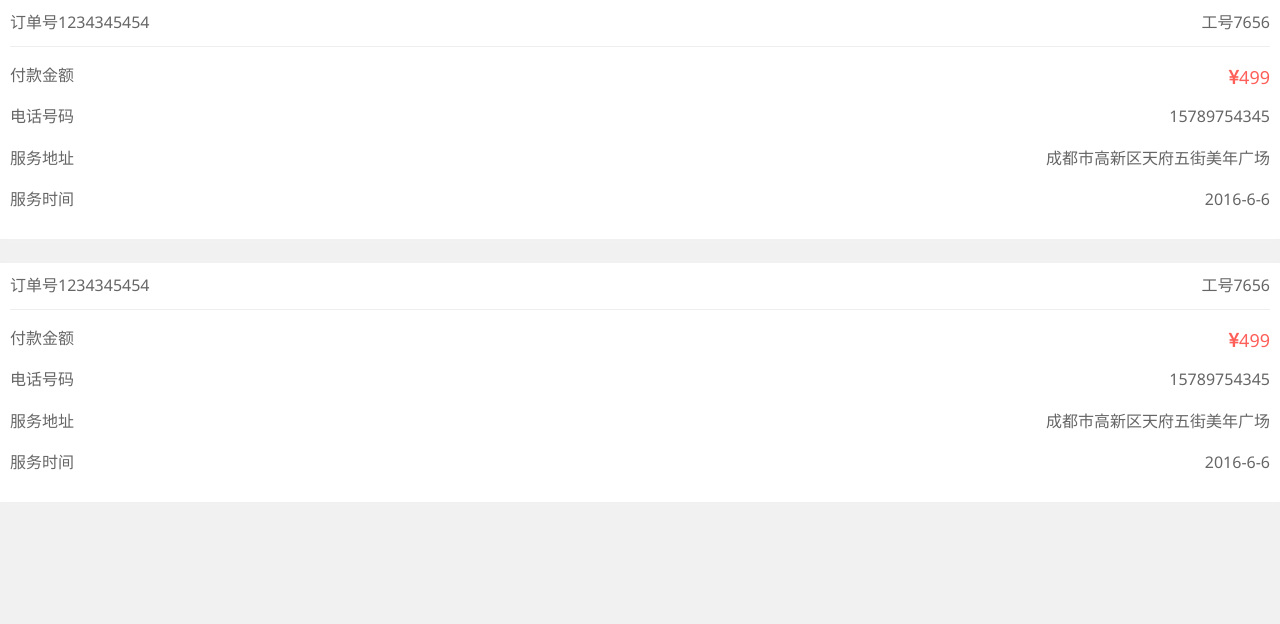
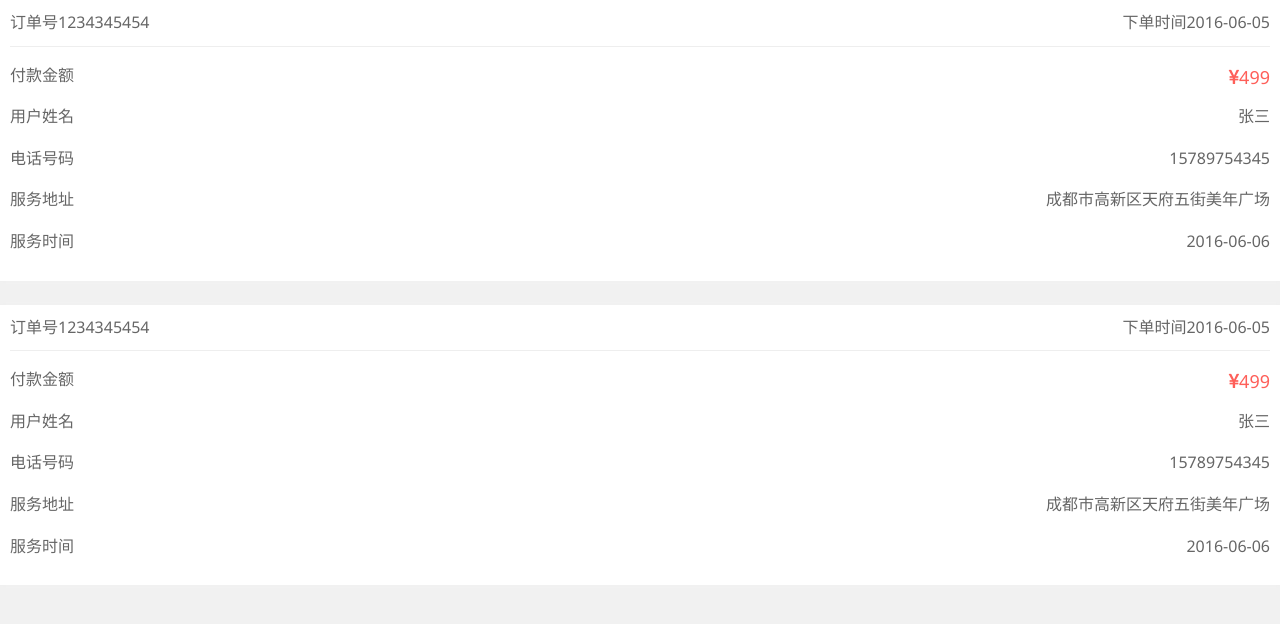
Before and after one commit to kerenTeam/chef.zlzmm.com, a CodeIgniter app: page /database/index.php/chef/chefOrderHistory in a window 1280 px wide. Shown: the part 49-673 px from the top of the page. Run offline with CodeIgniter, Linux system fonts and the light colour scheme.

Commit message:
no message

```diff
--- a/wxchef/views/chef/chefOrderHistory.php
+++ b/wxchef/views/chef/chefOrderHistory.php
@@ -16,24 +16,26 @@
       <a href="<?php echo site_url('chef/chefOrder');?>">
         <p class="am-cf manageBor botbor">
           <span class="am-fl">订单号1234345454</span>
-          <span class="am-fr">工号7656</span>
+          <span class="am-fr">下单时间2016-06-05</span>
         </p>
         <p>付款金额<span class="am-icon-cny am-text-lg am-fr red">499</span></p>
+        <p>用户姓名<span class="am-fr">张三</span></p>
         <p>电话号码<span class="am-fr">15789754345</span></p>
         <p>服务地址<span class="am-fr">成都市高新区天府五街美年广场</span></p>
-        <p>服务时间<span class="am-fr">2016-6-6</span></p>
+        <p>服务时间<span class="am-fr">2016-06-06</span></p>
       </a>
     </div>
     <div class="manageOrder am-padding-sm am-shadow am-margin-bottom-lg">
       <a href="<?php echo site_url('chef/chefOrder');?>">
         <p class="am-cf manageBor botbor">
           <span class="am-fl">订单号1234345454</span>
-          <span class="am-fr">工号7656</span>
+          <span class="am-fr">下单时间2016-06-05</span>
         </p>
         <p>付款金额<span class="am-icon-cny am-text-lg am-fr red">499</span></p>
+        <p>用户姓名<span class="am-fr">张三</span></p>
         <p>电话号码<span class="am-fr">15789754345</span></p>
         <p>服务地址<span class="am-fr">成都市高新区天府五街美年广场</span></p>
-        <p>服务时间<span class="am-fr">2016-6-6</span></p>
+        <p>服务时间<span class="am-fr">2016-06-06</span></p>
       </a>
     </div>
     </div>
```
